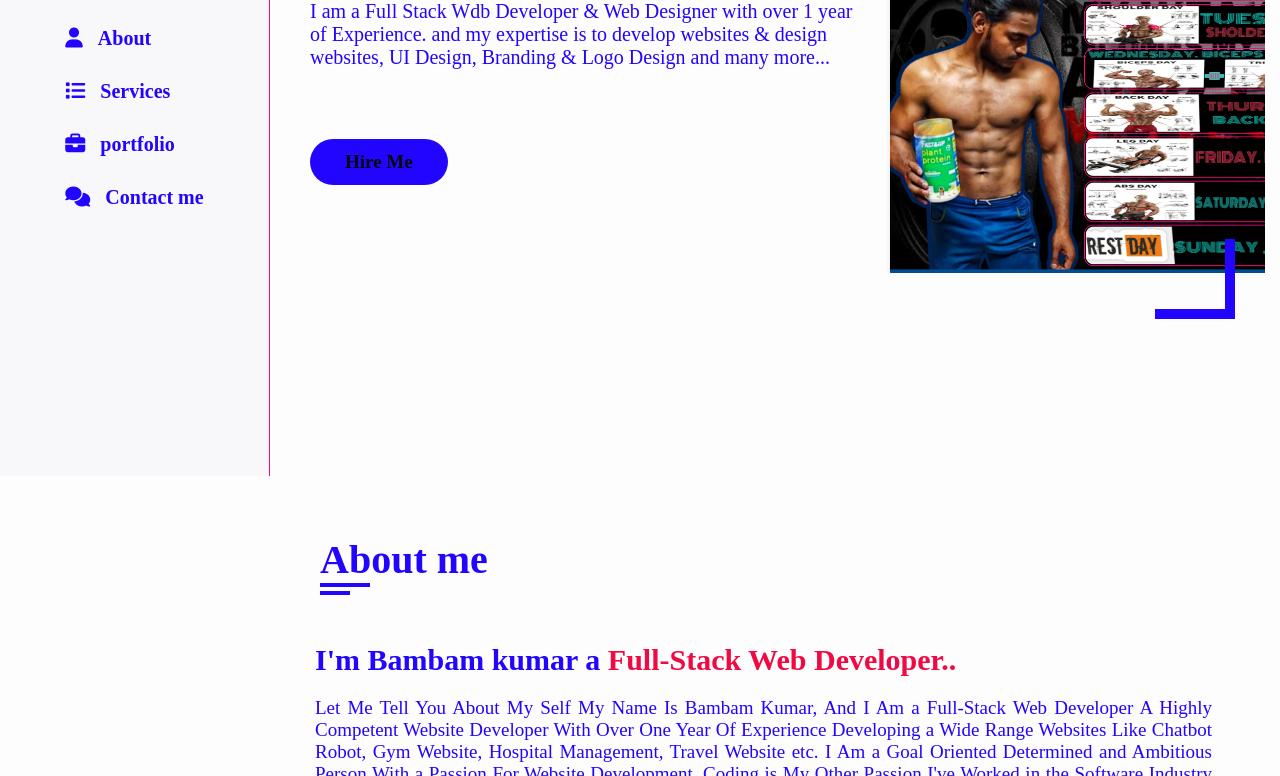
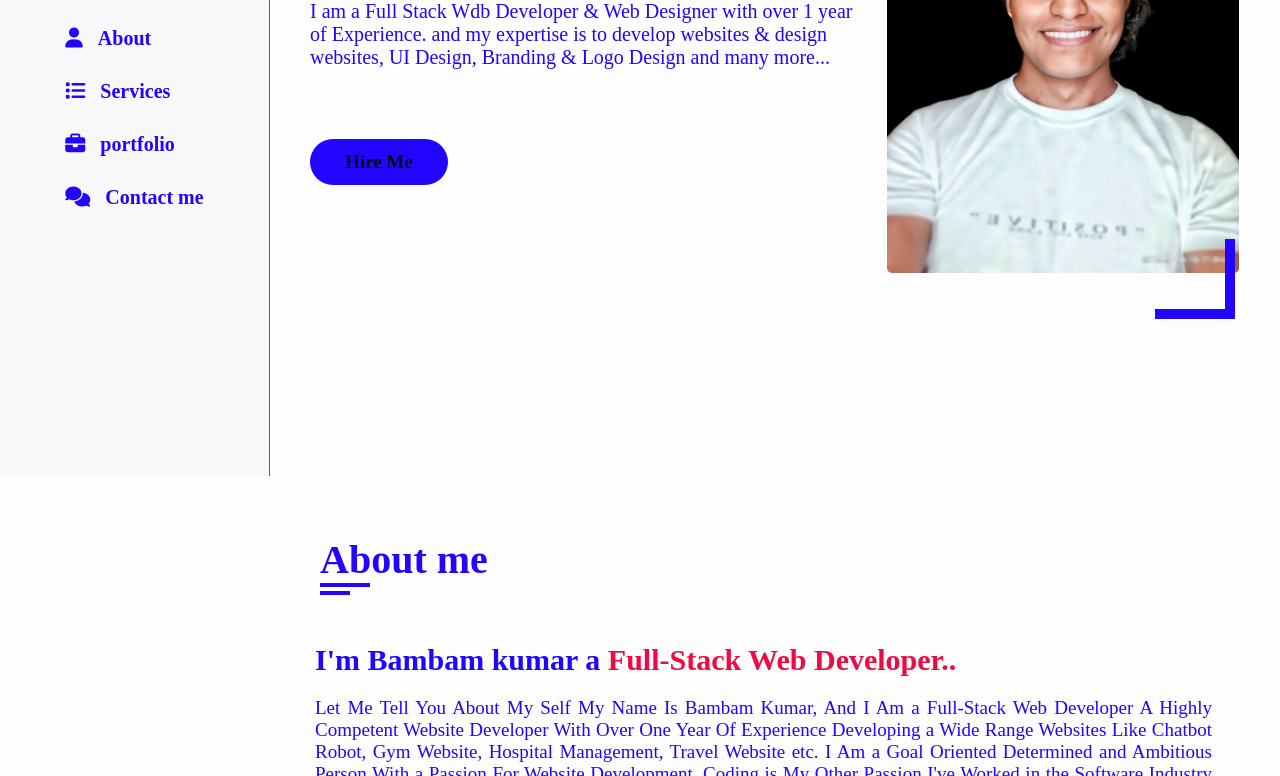
Before and after one commit to Bambam8434/Bambam_website.github.io, a plain HTML site: page index.html in a window 1280 px wide. Shown: the part 324-1100 px from the top of the page. Drawn offline with nearby package versions, Linux system fonts and the light colour scheme; a web font is replaced by a local one.

Commit message:
Update index.html

```diff
--- a/index.html
+++ b/index.html
@@ -100,7 +100,7 @@
                 <a href="#contact" class="btn Hire-me">Hire Me</a>
               </div>
               <div class="home-img padd-15">
-                <img src="/image/img1.png" alt="" />
+                <img src="/image/portfolio.png" alt="" />
                 <!-- <img src="/image/portfolio.png" alt="" /> -->
               </div>
             </div>
```
